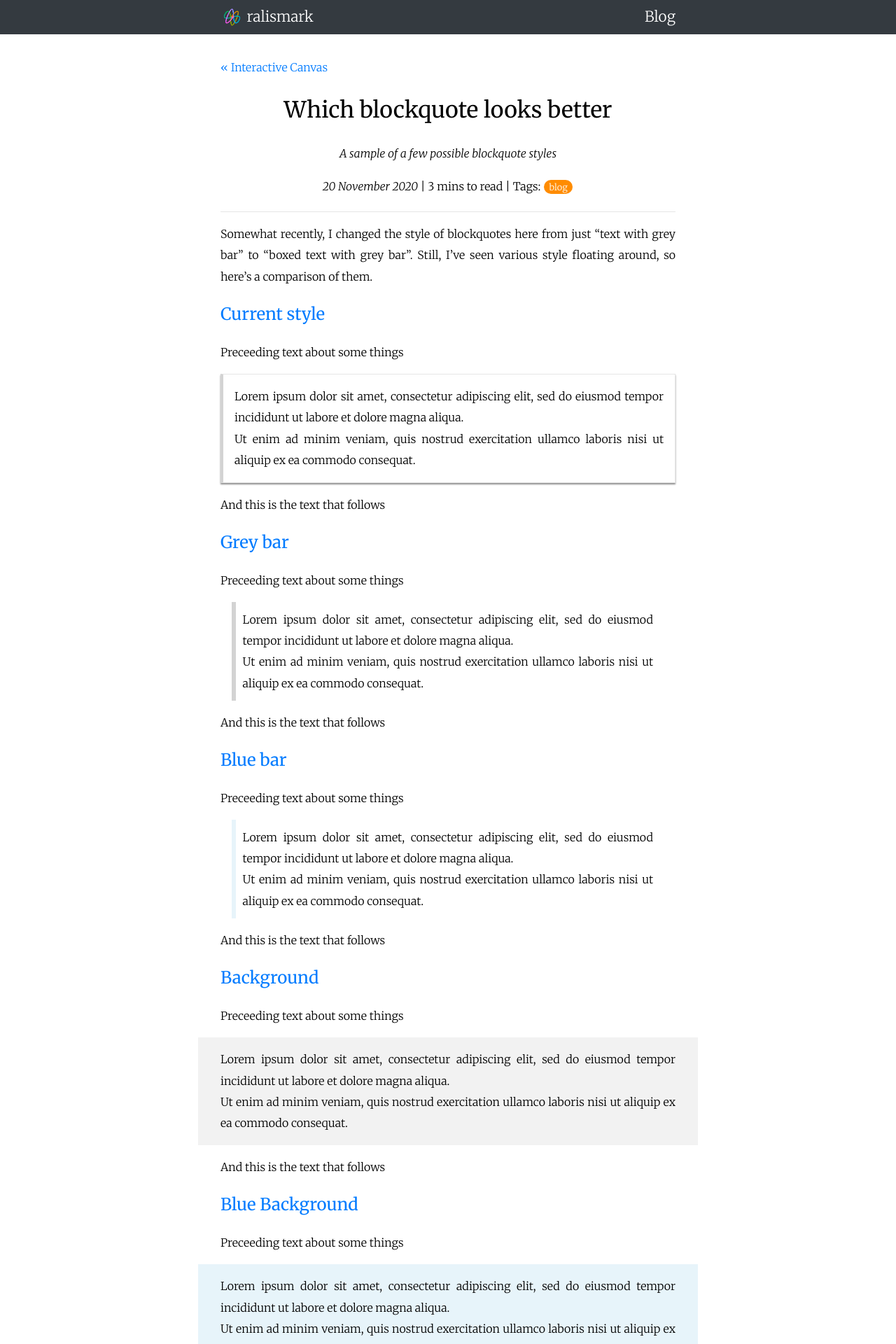
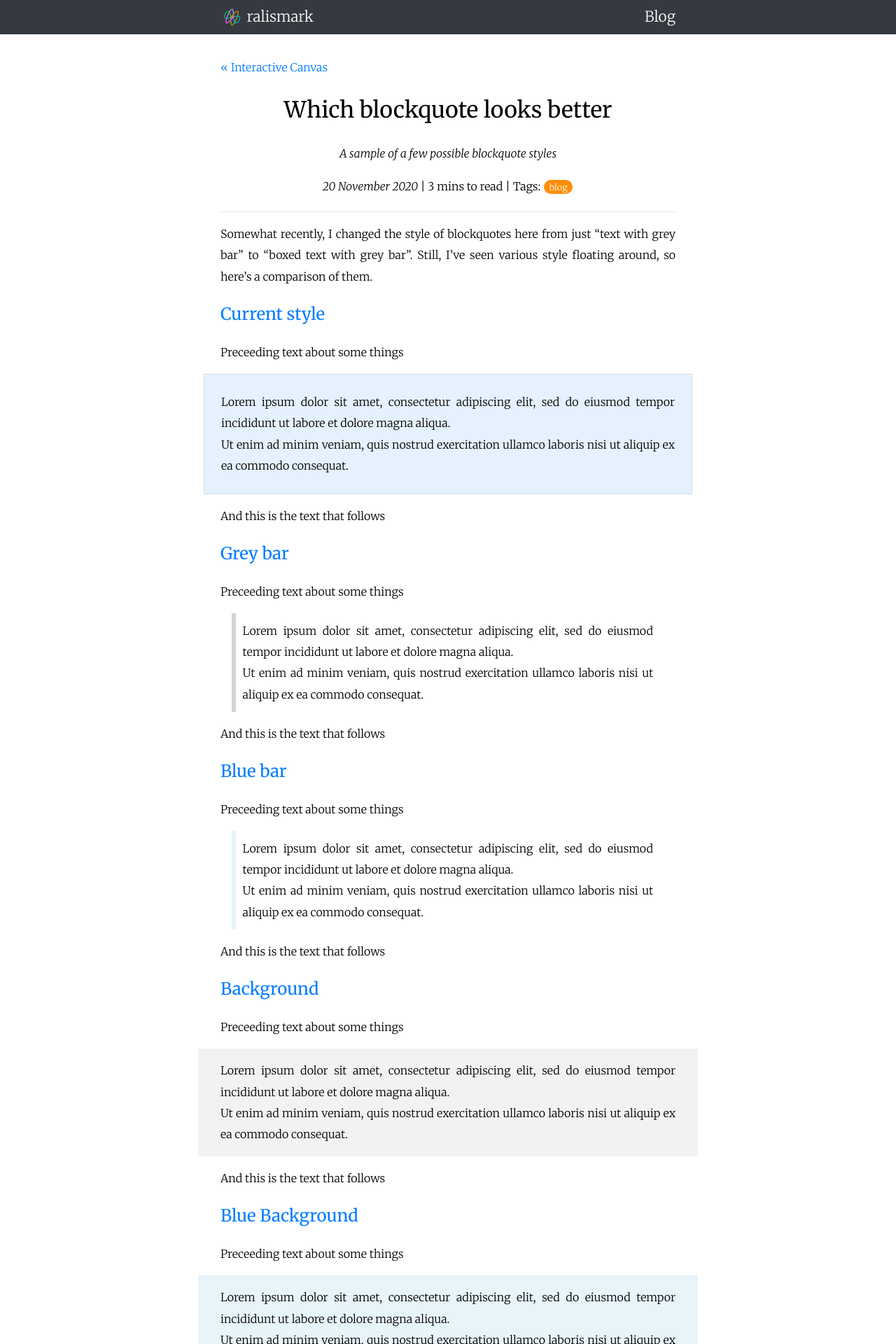
Before and after one commit to ralismark/ralismark.github.io, a Jekyll site: the page built from _interactives/2020-11-20-blockquote-style.md, in a window 1280 px wide. Shown: the top 1920 px of the page at 70% size. Built offline with Jekyll 4.4.1, drawn with Linux system fonts in a browser that asks for light colours; nearby versions of some CDN libraries.

Commit message:
Rewrite blockquote style

```diff
--- a/_sass/default.scss
+++ b/_sass/default.scss
@@ -38,10 +38,12 @@ main {
 
 blockquote {
 	@include card;
-	padding: 0 1em;
-	border-left: 4px solid lightgrey;
-	margin-left: 0;
-	margin-right: 0;
+
+	box-sizing: content-box;
+	margin-left: -1.5rem;
+	margin-right: -1.5rem;
+	padding: 0.5rem 1.5rem; // <p> has 1rem margin
+	background: transparentize($accent, 0.9);
 }
 
 .footnotes {
--- a/_sass/foundation.scss
+++ b/_sass/foundation.scss
@@ -45,11 +45,11 @@ h1, h2, h3, h4, h5, h6 {
 
 // a better colour for links
 a {
-	color: $link-fg;
+	color: $accent;
 	text-decoration: none;
 
 	&:hover {
-		color: $link-fg-hover;
+		color: darken($accent, 15%);
 		text-decoration: underline;
 	}
 }
@@ -131,15 +131,13 @@ hr {
 }
 
 @mixin card {
-	box-shadow: #8f8f8f 0 1.5px 2px;
+	// box-shadow: #8f8f8f 0 1.5px 2px;
+	margin: 0.5rem;
+	padding: 0.5rem;
 	border: 1px solid $hr-fg;
 }
 
-.card {
-	margin: 0.5rem;
-	padding: 0.5rem;
-	@include card;
-}
+.card { @include card; }
 
 .text-centre {
 	text-align: center;
--- a/assets/main.scss
+++ b/assets/main.scss
@@ -8,8 +8,7 @@ $mono-font: normal 1em / 1.9 monospace;
 $header-bg: #343a40;
 $footer-bg: rgba(127, 127, 127, 0.1);
 
-$link-fg: #007bff;
-$link-fg-hover: #0056b3;
+$accent: #007bff;
 $hr-fg: rgba(127, 127, 127, 0.2);
 
 html {
```
